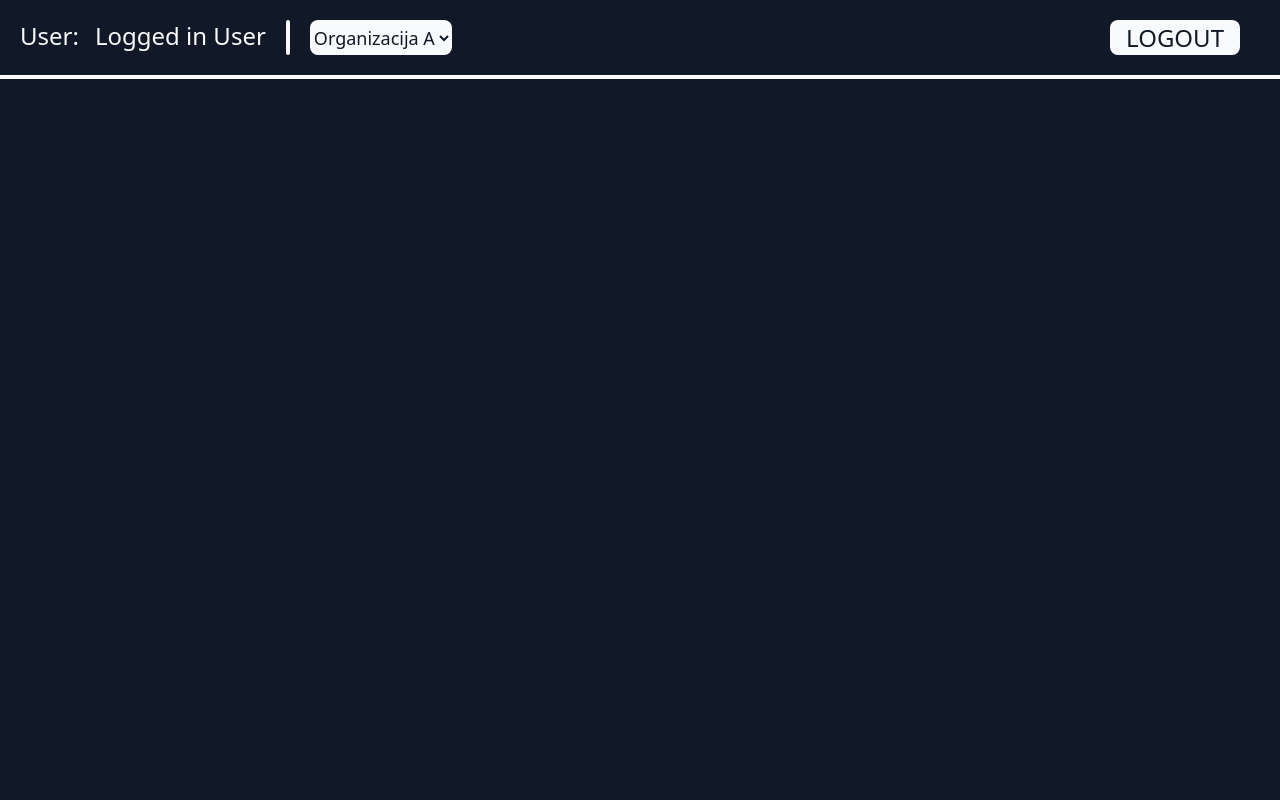
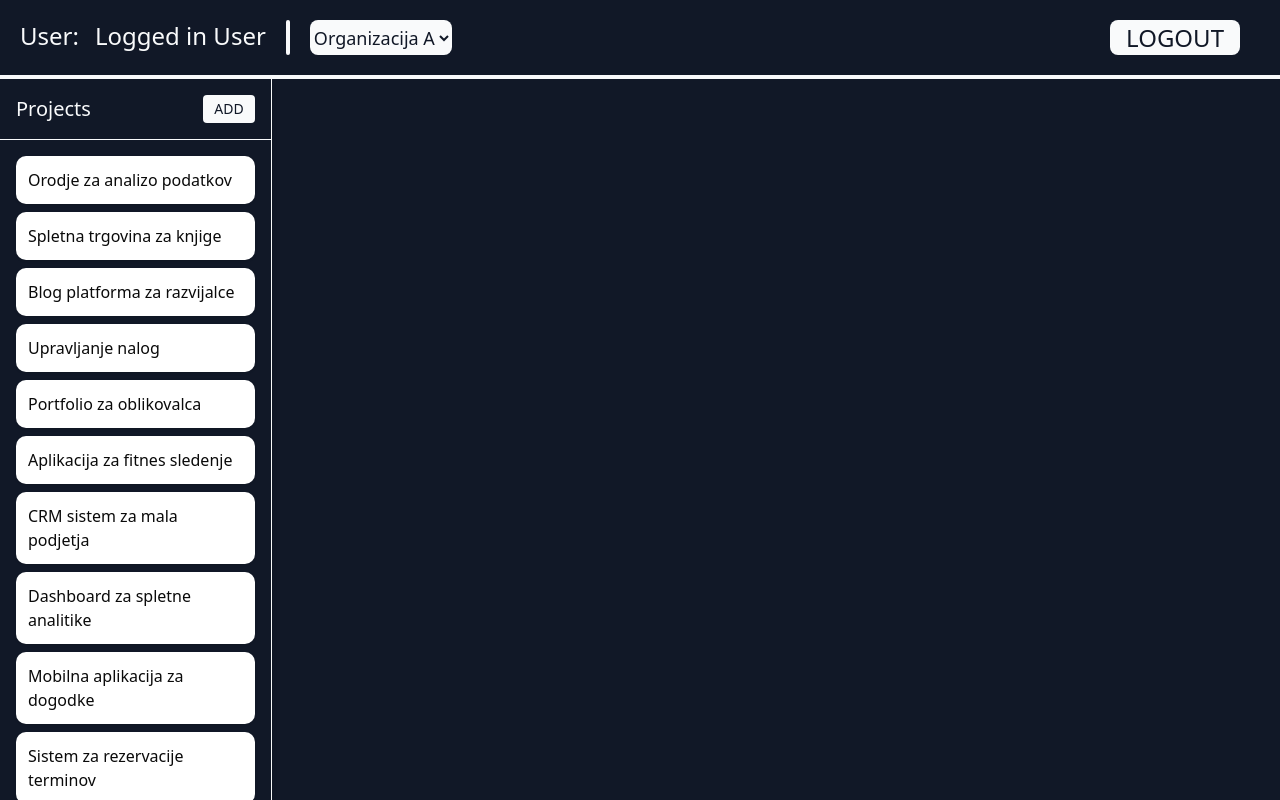
Before and after one commit to galbadrov/BeyondNow-Planiranje-zaposlenih-po-projektih, a React (Vite) app in the folder frontend/: page /dashboard in a window 1280 px wide. Built offline with nearby package versions, Linux system fonts and the light colour scheme; the HTML template or start-up script is replaced by a standard one; a web font is replaced by a local one.

Commit message:
feat: sidebar

```diff
--- a/frontend/src/components/dashboard/Header.tsx
+++ b/frontend/src/components/dashboard/Header.tsx
@@ -21,7 +21,7 @@ export function Header() {
           {"Logged in User"}
         </div>
         <hr className='border-t-35 w-1 rounded-xl mr-5 border-[#F9FAFB]'></hr>
-        <form className='bg-[#F9FAFB] rounded-md'>
+        <form className='bg-[#F9FAFB] rounded-md hover:bg-gray-200'>
           <select
             id='orgDropdown'
             value={selectedOrg}
@@ -34,7 +34,7 @@ export function Header() {
             ))}
           </select>
         </form>
-        <button className='bg-[#F9FAFB] text-[#111827] px-4 rounded-md ml-auto mr-5 cursor-pointer'>
+        <button className='hover:bg-gray-200 bg-[#F9FAFB] text-[#111827] px-4 rounded-md ml-auto mr-5 cursor-pointer'>
           LOGOUT
         </button>
       </div>
--- /dev/null
+++ b/frontend/src/components/dashboard/sidebar.tsx
@@ -0,0 +1,75 @@
+import { useEffect, useState } from "react";
+
+//const projekti = async () => fetch("http://localhost:3000/api/projects");
+
+const projekti = [];
+
+type project = {
+  id: number;
+  name: string;
+};
+
+// ✅ Testni projekti definirani ločeno zgoraj
+const testniProjekti: project[] = [
+  { id: 1, name: "Orodje za analizo podatkov" },
+  { id: 2, name: "Spletna trgovina za knjige" },
+  { id: 3, name: "Blog platforma za razvijalce" },
+  { id: 4, name: "Upravljanje nalog" },
+  { id: 5, name: "Portfolio za oblikovalca" },
+  { id: 6, name: "Aplikacija za fitnes sledenje" },
+  { id: 7, name: "CRM sistem za mala podjetja" },
+  { id: 8, name: "Dashboard za spletne analitike" },
+  { id: 9, name: "Mobilna aplikacija za dogodke" },
+  { id: 10, name: "Sistem za rezervacije terminov" },
+  { id: 11, name: "Finančni planer" },
+  { id: 12, name: "Chat aplikacija s Firebase" },
+  { id: 13, name: "Generator QR kod" },
+  { id: 14, name: "Sistem za ocenjevanje izdelkov" },
+  { id: 15, name: "Preprosta igra s kvizi" },
+  { id: 16, name: "Aplikacija za upravljanje sestankov" },
+  { id: 17, name: "Spletna aplikacija za recepte" },
+  { id: 18, name: "Galerija fotografij z nalaganjem" },
+  { id: 19, name: "Sistem za vodenje projektov" },
+  { id: 20, name: "Aplikacija za vodenje proračuna" },
+  { id: 21, name: "Platforma za e-učenje" },
+  { id: 22, name: "Sistem za povratne informacije uporabnikov" },
+  { id: 23, name: "Seznam želja za darila" },
+  { id: 24, name: "Aplikacija za dnevne navade" },
+  { id: 25, name: "Sistem za sledenje napakam" },
+  { id: 26, name: "Vizualizator vremenskih podatkov" },
+  { id: 27, name: "Ocenjevanje storitev in ponudnikov" },
+  { id: 28, name: "Organizator potovanj" },
+  { id: 29, name: "Aplikacija za učenje jezikov" },
+  { id: 30, name: "Pregledovalnik PDF dokumentov" },
+];
+
+export function Sidebar() {
+  const [projects, setProjects] = useState<project[]>([]);
+
+  useEffect(() => {
+    setProjects(testniProjekti);
+  }, []);
+
+  return (
+    <div className='w-68 h-[100%] bg-[#111827] overflow-y-auto shadow-md flex flex-col border-r border-[#F9FAFB] scrollbar-none'>
+      <div className='p-4 text-[#F9FAFB] text-xl border-b border-[#F9FAFB] flex justify-between items-center'>
+        <span>Projects</span>
+        <button
+          /*onClick=*/
+          className='bg-[#F9FAFB] hover:bg-gray-200 text-[#111827] rounded text-sm flex items-center justify-center cursor-pointer w-13 h-7'>
+          ADD
+        </button>
+      </div>
+
+      <div className='flex-1 overflow-y-auto p-4 space-y-2'>
+        {projects.map((project) => (
+          <div
+            key={project.id}
+            className='bg-white p-3 rounded-lg shadow hover:bg-gray-50 cursor-pointer'>
+            {project.name}
+          </div>
+        ))}
+      </div>
+    </div>
+  );
+}
--- a/frontend/src/index.css
+++ b/frontend/src/index.css
@@ -132,3 +132,13 @@
     @apply bg-background text-foreground;
   }
 }
+
+/* skrijemo scroll bar*/
+.no-scrollbar::-webkit-scrollbar {
+  display: none;
+}
+
+.no-scrollbar {
+  -ms-overflow-style: none; /* IE and Edge */
+  scrollbar-width: none; /* Firefox */
+}
--- a/frontend/src/pages/Dashboard.tsx
+++ b/frontend/src/pages/Dashboard.tsx
@@ -1,10 +1,14 @@
 import { Header } from "../components/dashboard/Header";
 import { Footer } from "../components/dashboard/Footer";
+import { Sidebar } from "../components/dashboard/sidebar";
 
 const Dashboard = () => {
   return (
-    <div className='h-screen bg-[#111827]'>
+    <div className='flex flex-col h-screen bg-[#111827]'>
       <Header />
+      <div className='flex flex-1 overflow-hidden'>
+        <Sidebar />
+      </div>
       <Footer />
     </div>
   );
```
